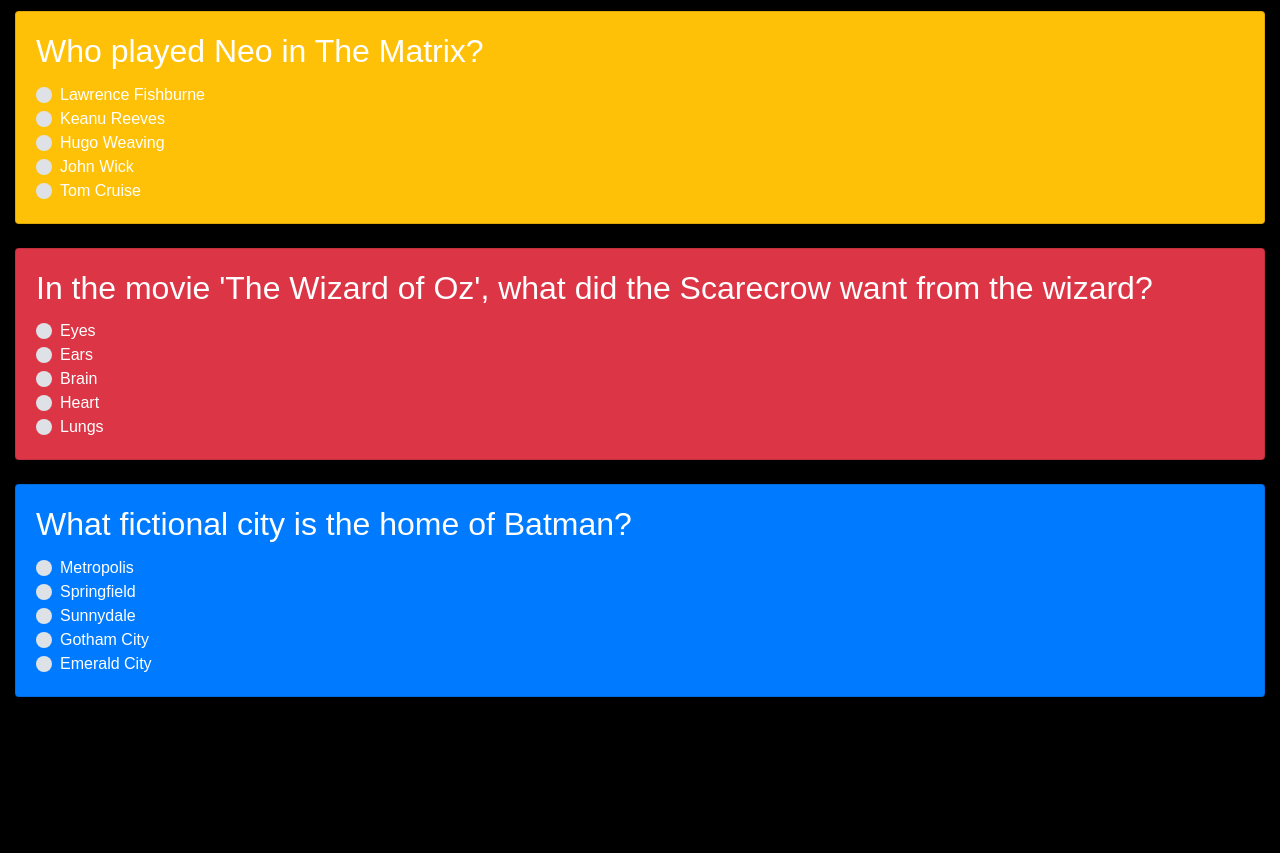
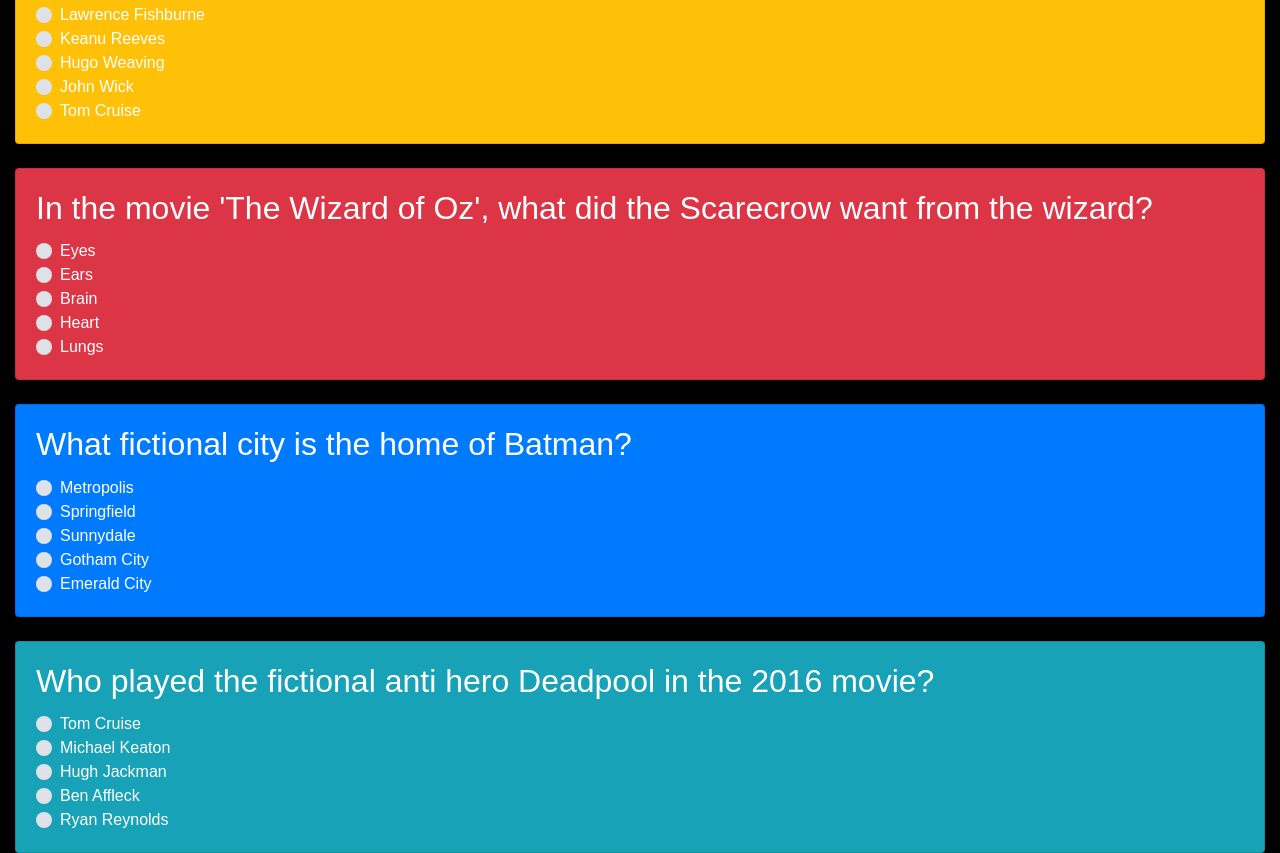
Before and after one commit to gustavogibo/Triviagame, a plain HTML site: page index.html in a window 1280 px wide. Shown: the part 925-1778 px from the top of the page. Before the commit the page ends 1622 px from the top, so only its background shows below. Drawn offline with nearby package versions, Linux system fonts and the light colour scheme; a web font is replaced by a local one.

Commit message:
editing readme.md + adding one more question

```diff
--- a/assets/css/style.css
+++ b/assets/css/style.css
@@ -1,7 +1,7 @@
 header {
     background: #007bff;
     color: white;
-    padding: 100px 0px;
+    padding: 60px 0px;
 }
 
 header h1 {
--- a/assets/js/app.js
+++ b/assets/js/app.js
@@ -32,7 +32,7 @@ $(document).ready(function() {
         rightAnswers: 0,
         wrongAnswers: 0,
         unansweredQuestions: 0,
-        timer: 20,
+        timer: 30,
         counter: 0,
         interval: 0,
         questions:
@@ -62,6 +62,11 @@ $(document).ready(function() {
                  answer: "Gotham City",
                  name: "question-5-1"
                 },
+                {question: "Who played the fictional anti hero Deadpool in the 2016 movie?",
+                 options: ["Tom Cruise", "Michael Keaton", "Hugh Jackman", "Ben Affleck", "Ryan Reynolds"],
+                 answer: "Ryan Reynolds",
+                 name: "question-6-1"
+                }
 
             ],
         // function responsible for change the timer each second and update in the DOM
@@ -187,11 +192,23 @@ $(document).ready(function() {
                         }
                         break;
 
+                        case "question-6-1":
+
+                        if(arr[i].answer == "Ryan Reynolds") {
+
+                            trivia.rightAnswers++;
+
+                        } else {
+
+                            trivia.wrongAnswers++;
+                        }
+                        break;
+
                 }
 
             }
 
-            trivia.unansweredQuestions = 5 - (trivia.rightAnswers + trivia.wrongAnswers);
+            trivia.unansweredQuestions = 6 - (trivia.rightAnswers + trivia.wrongAnswers);
 
             $(".box-timer").hide();
             $(".box-questions .col-12").hide();
@@ -207,15 +224,15 @@ $(document).ready(function() {
 
             var gif = "";
 
-            if(trivia.rightAnswers == 5) {
+            if(trivia.rightAnswers == 6) {
 
                 gif = "https://media.giphy.com/media/lErCIOgRGlkGI/giphy.gif";
 
-            } else if(trivia.wrongAnswers == 5) {
+            } else if(trivia.wrongAnswers == 6) {
 
                 gif = "https://media.giphy.com/media/3otPoHtlHgovmNJSDe/giphy.gif"
 
-            } else if(trivia.unansweredQuestions == 5){
+            } else if(trivia.unansweredQuestions == 6){
 
                 gif = "https://media1.giphy.com/media/a93jwI0wkWTQs/giphy.gif";
 
@@ -235,6 +252,6 @@ $(document).ready(function() {
     trivia.startGame();
 
     // The function ShowResults inside the Object trivia will be called after 20 seconds (timer ends)
-    setTimeout(trivia.showResults, 20000 );
+    setTimeout(trivia.showResults, 30000 );
 
 });
--- a/index.html
+++ b/index.html
@@ -206,6 +206,34 @@
                         </div>
                     </div>
                 </div>
+                &nbsp;
+                <div class="col-12">
+                    <div class="card box-question text-white bg-info">
+                        <div class="card-body">
+                            <h2 class="card-title">Who played the fictional anti hero Deadpool in the 2016 movie?</h2>
+                            <div class="custom-control custom-radio">
+                                <input type="radio" id="question-6-1" name="question-6-1" class="custom-control-input" value="Tom Cruise">
+                                <label for="question-6-1" class="custom-control-label">Tom Cruise</label>
+                            </div>
+                            <div class="custom-control custom-radio">
+                                <input type="radio" id="question-6-2" name="question-6-1" class="custom-control-input" value="Michael Keaton">
+                                <label for="question-6-2" class="custom-control-label">Michael Keaton</label>
+                            </div>
+                            <div class="custom-control custom-radio">
+                                <input type="radio" id="question-6-3" name="question-6-1" class="custom-control-input" value="Hugh Jackman">
+                                <label for="question-6-3" class="custom-control-label">Hugh Jackman</label>
+                            </div>
+                            <div class="custom-control custom-radio">
+                                <input type="radio" id="question-6-4" name="question-6-1" class="custom-control-input" value="Ben Affleck">
+                                <label for="question-6-4" class="custom-control-label">Ben Affleck</label>
+                            </div>
+                            <div class="custom-control custom-radio">
+                                <input type="radio" id="question-6-5" name="question-5-1" class="custom-control-input" value="Ryan Reynolds">
+                                <label for="question-6-5" class="custom-control-label">Ryan Reynolds</label>
+                            </div>
+                        </div>
+                    </div>
+                </div>
             </div>
         </div>
 </body>
```
Also changed, not shown: 1 other file.
